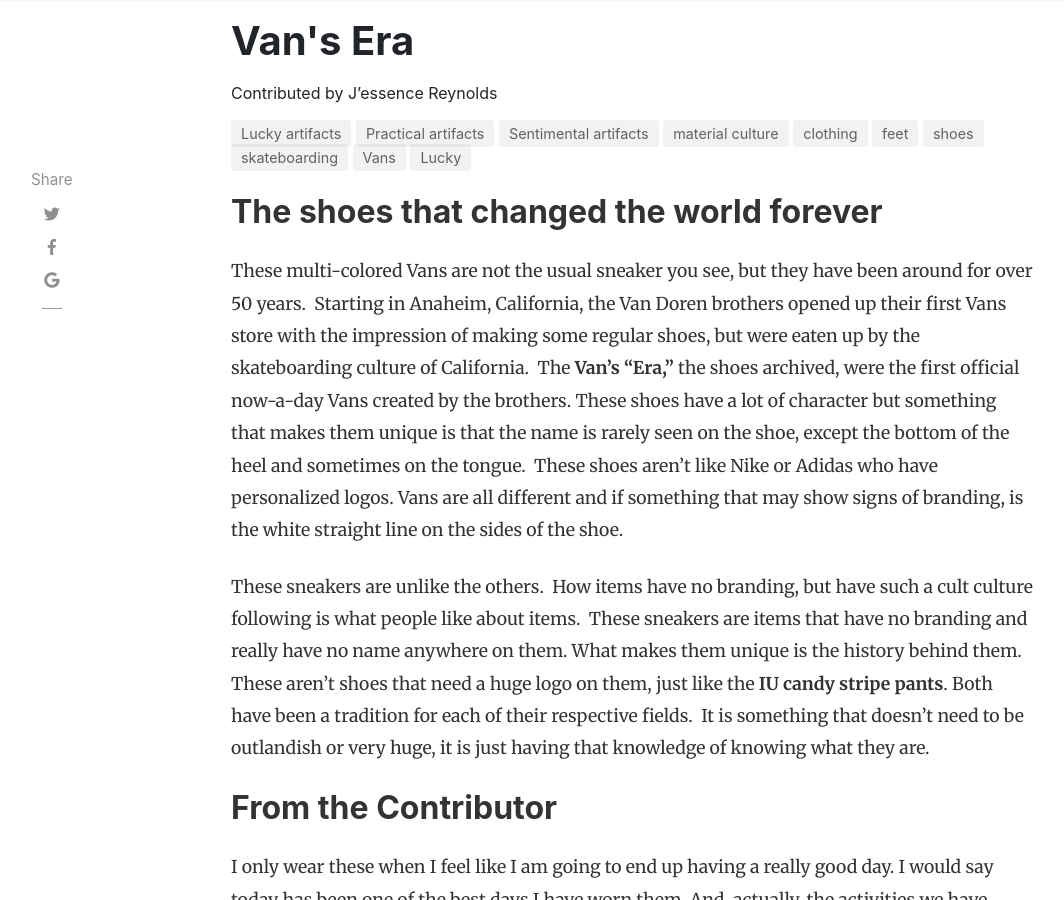
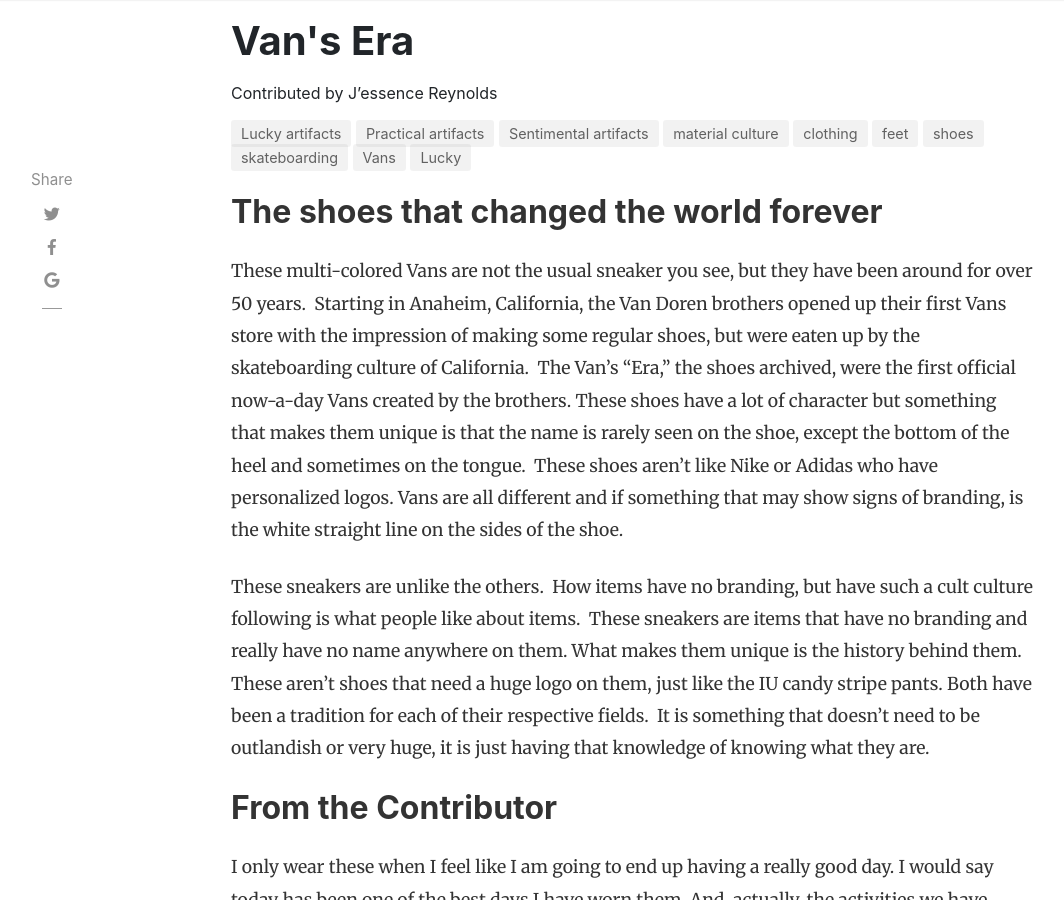
Before and after one commit to H301HistoryHarvest/H301HistoryHarvest, a Jekyll site: the page built from _items/2019-10-03-0018.md, in a window 1280 px wide and 900 px high, scrolled down 192 px. Shown: the whole window, without its empty margins (54-1118 px from the left). Built offline with Jekyll 4.4.1, drawn with Linux system fonts in a browser that asks for light colours; nearby versions of some CDN libraries; comment, search, counter and statistics services are not loaded.

Commit message:
Update 2019-10-03-0018.md

```diff
--- a/_items/2019-10-03-0018.md
+++ b/_items/2019-10-03-0018.md
@@ -16,10 +16,10 @@ tags: [ material culture, clothing, feet, shoes, skateboarding, Vans, Lucky]
 
 ## The shoes that changed the world forever
 
-These multi-colored Vans are not the usual sneaker you see, but they have been around for over 50 years.  Starting in Anaheim, California, the Van Doren brothers opened up their first Vans store with the impression of making some regular shoes, but were eaten up by the skateboarding culture of California.  The **Van’s “Era,”** the shoes archived, were the first official now-a-day Vans created by the brothers. These shoes have a lot of character but something that makes them unique is that the name is rarely seen on the shoe, except the bottom of the heel and sometimes on the tongue.  These shoes aren’t like Nike or Adidas who have personalized logos. Vans are all different and if something that may show signs of branding, is the white straight line on the sides of the shoe.
+These multi-colored Vans are not the usual sneaker you see, but they have been around for over 50 years.  Starting in Anaheim, California, the Van Doren brothers opened up their first Vans store with the impression of making some regular shoes, but were eaten up by the skateboarding culture of California.  The Van’s “Era,” the shoes archived, were the first official now-a-day Vans created by the brothers. These shoes have a lot of character but something that makes them unique is that the name is rarely seen on the shoe, except the bottom of the heel and sometimes on the tongue.  These shoes aren’t like Nike or Adidas who have personalized logos. Vans are all different and if something that may show signs of branding, is the white straight line on the sides of the shoe.
 
 
-These sneakers are unlike the others.  How items have no branding, but have such a cult culture following is what people like about items.  These sneakers are items that have no branding and really have no name anywhere on them. What makes them unique is the history behind them.  These aren’t shoes that need a huge logo on them, just like the **IU candy stripe pants**. Both have been a tradition for each of their respective fields.  It is something that doesn’t need to be outlandish or very huge, it is just having that knowledge of knowing what they are.
+These sneakers are unlike the others.  How items have no branding, but have such a cult culture following is what people like about items.  These sneakers are items that have no branding and really have no name anywhere on them. What makes them unique is the history behind them.  These aren’t shoes that need a huge logo on them, just like the IU candy stripe pants. Both have been a tradition for each of their respective fields.  It is something that doesn’t need to be outlandish or very huge, it is just having that knowledge of knowing what they are.
 
 
 ## From the Contributor
```
